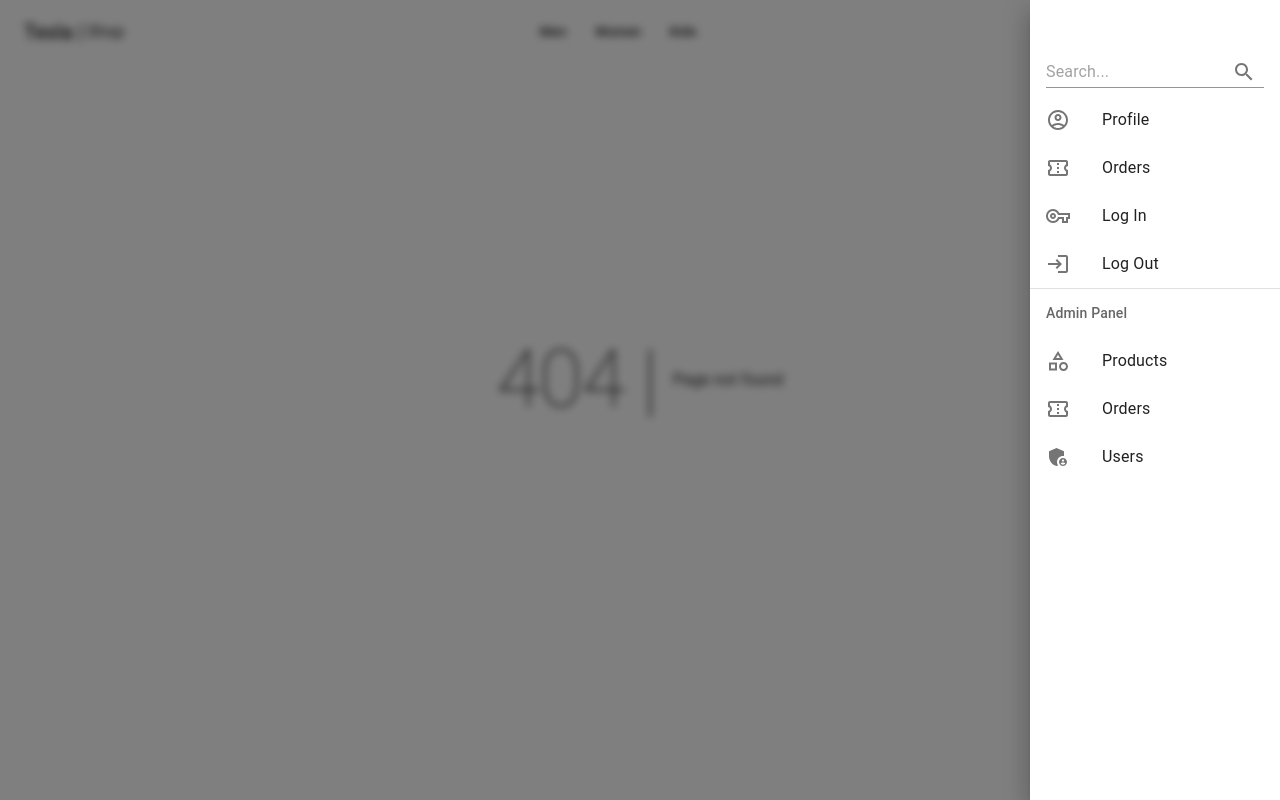
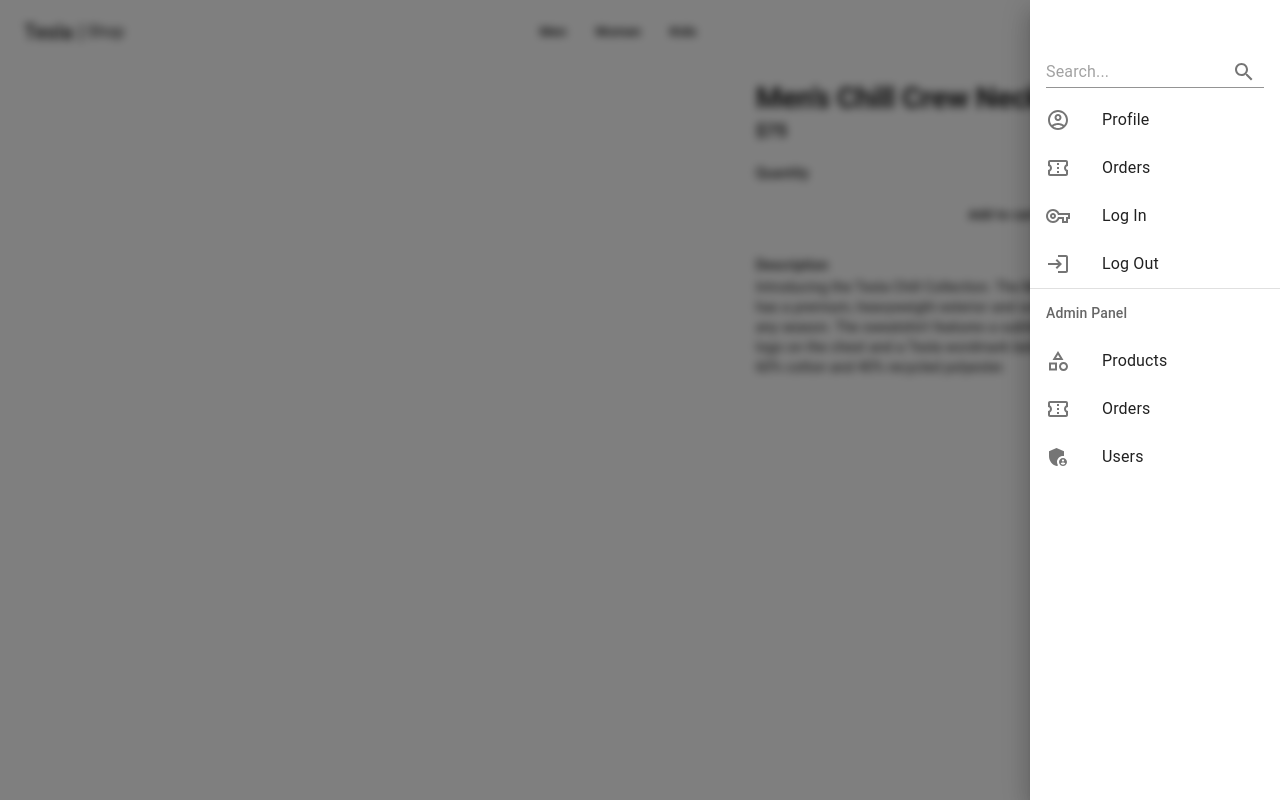
Before and after one commit to Gigioxx/tesla-store-next, a Next.js app: page /product/slug in a window 1280 px wide. Before the commit this address had no page. Built offline with nearby package versions, Linux system fonts and the light colour scheme.

Commit message:
✨ Created product page

```diff
--- /dev/null
+++ b/pages/product/slug.tsx
@@ -0,0 +1,48 @@
+import { Button, Chip, Grid, Typography } from '@mui/material';
+import { Box } from '@mui/system';
+import { ShopLayout } from '../../components/layouts/ShopLayout';
+import { initialData } from '../../database/products';
+
+const product = initialData.products[0];
+
+const ProductPage = () => {
+  return (
+    <ShopLayout title={product.title} pageDescription={product.description}>
+      <Grid container spacing={3}>
+        <Grid item xs={12} sm={7}>
+          {/* slideshow */}
+        </Grid>
+        <Grid item xs={12} sm={5}>
+          <Box display='flex' flexDirection='column'>
+            {/* titles */}
+            <Typography variant='h1' component='h1'>
+              {product.title}
+            </Typography>
+            <Typography variant='subtitle1' component='h2'>
+              {`$${product.price}`}
+            </Typography>
+            {/* quantity */}
+            <Box sx={{ my: 2 }}>
+              <Typography variant='subtitle2'>Quantity</Typography>
+              {/* itemCounter */}
+            </Box>
+            {/* Add to cart */}
+            <Button color='secondary' className='circular-btn'>
+              Add to cart
+            </Button>
+
+            {/* <Chip label='Out of stock' color='error' variant='outlined' /> */}
+
+            {/* description */}
+            <Box sx={{ mt: 3 }}>
+              <Typography variant='subtitle2'>Description</Typography>
+              <Typography variant='body2'>{product.description}</Typography>
+            </Box>
+          </Box>
+        </Grid>
+      </Grid>
+    </ShopLayout>
+  );
+};
+
+export default ProductPage;
```
Also changed, not shown: components/products/ProductCard.tsx (+7 -1 lines).
